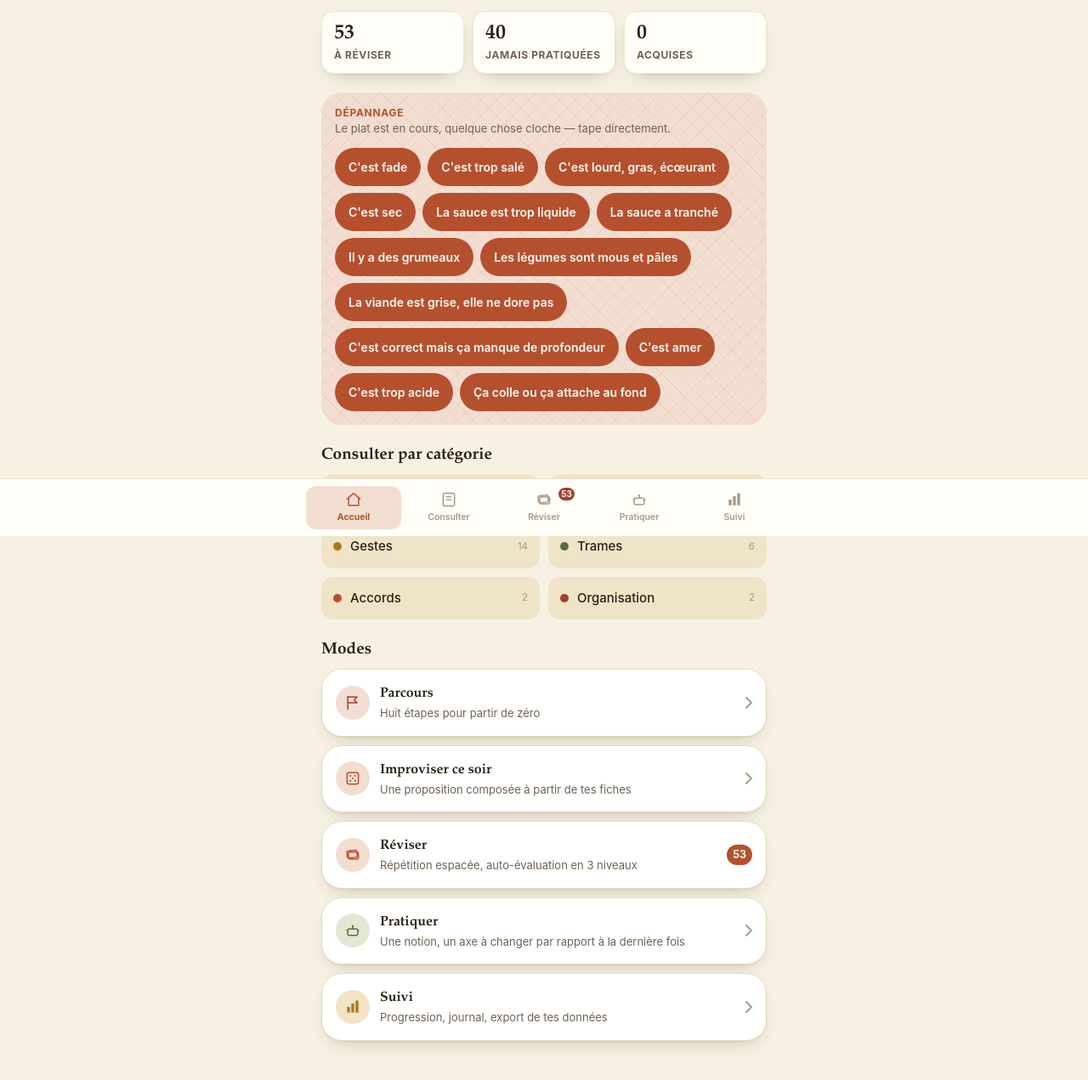
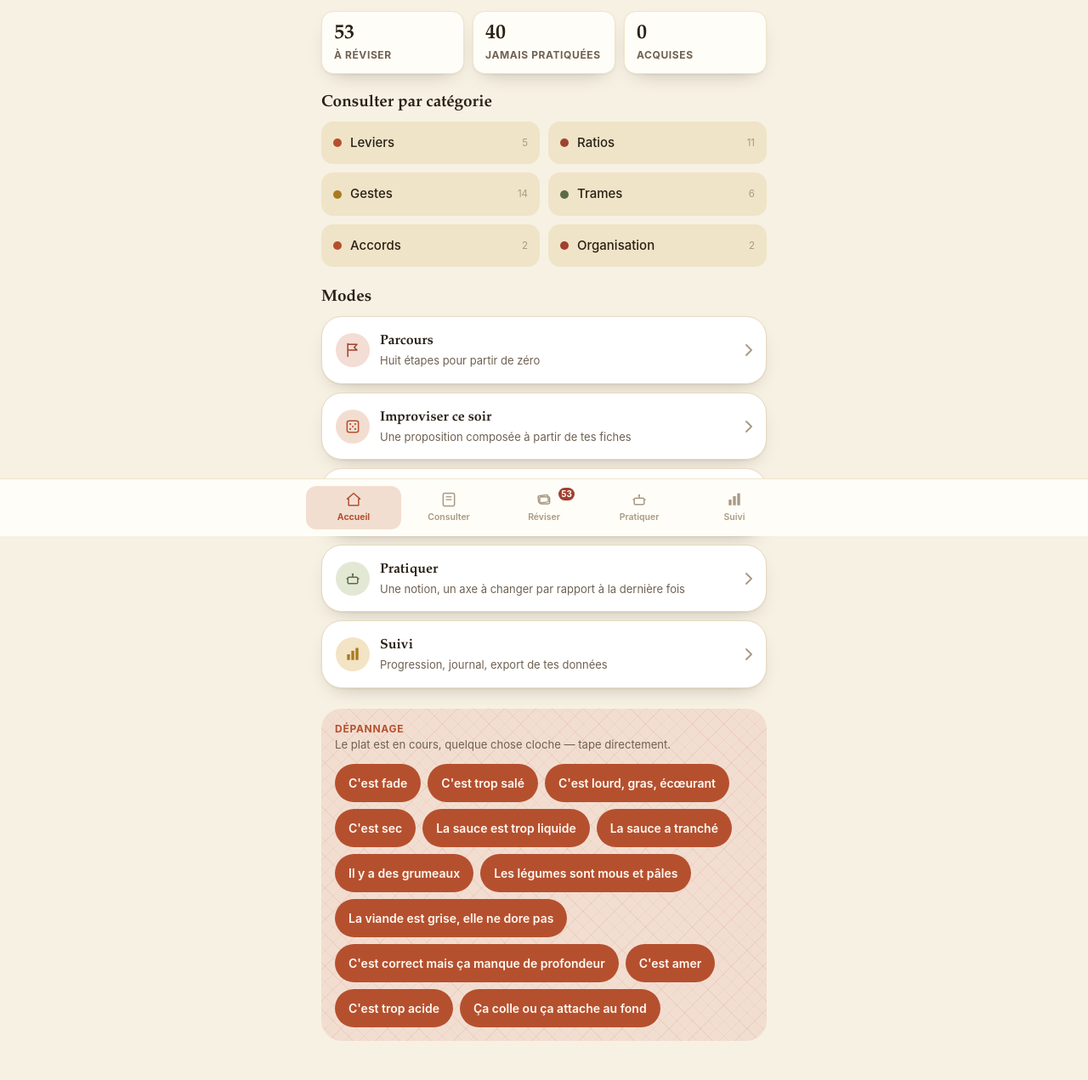
Before and after one commit to MetaR-CL/Trame, a plain HTML site: page index.html in a window 1280 px wide. Shown: the part 169-1440 px from the top of the page at 85% size. Drawn offline with Linux system fonts and the light colour scheme.

Commit message:
Réorganise l'accueil : Dépannage en bas, pas en tête (#8)
Le panneau Dépannage passait juste après les stats, avant même la
grille de catégories et les modes — trop de place pour une section
de secours plutôt que le point d'entrée principal de l'appli.

Nouvel ordre : stats -> Consulter par catégorie -> Modes -> Dépannage.
Toujours atteignable en un tap depuis l'accueil (juste plus bas dans
la page), conformément à la contrainte d'origine.


Claude-Session: https://claude.ai/code/session_01LzZ91GzDxC6U9USVz7ob9J

Co-authored-by: Claude <noreply@anthropic.com>

```diff
--- a/index.html
+++ b/index.html
@@ -151,7 +151,7 @@ main.view-anim{animation:view-in .22s ease;}
 }
 
 .depannage-panel{
-  background:var(--accent-soft);border-radius:var(--radius-l);padding:16px;margin-bottom:6px;
+  background:var(--accent-soft);border-radius:var(--radius-l);padding:16px;margin-top:24px;
   background-image:var(--weave-accent);
 }
 .depannage-panel h2{
@@ -3569,13 +3569,7 @@ function viewHome(){
       <div class="stat"><span class="n">${prog.acquis.length}</span><span class="l">acquises</span></div>
     </div>
 
-    <div class="depannage-panel">
-      <h2>Dépannage</h2>
-      <div class="hint">Le plat est en cours, quelque chose cloche — tape directement.</div>
-      <div class="chip-grid">${depannage.map(n => `<a class="chip chip-depannage" href="#/notion/${n.id}">${escapeHtml(n.titre)}</a>`).join('')}</div>
-    </div>
-
-    <div class="section-title">Consulter par catégorie</div>
+    <div class="section-title" style="margin-top:8px">Consulter par catégorie</div>
     <div class="cat-grid">
       ${cats.map((c, i) => `
         <a class="cat-card" href="#/consulter/${c.id}">
@@ -3617,6 +3611,12 @@ function viewHome(){
         <div class="body"><div class="t">Suivi</div><div class="d">Progression, journal, export de tes données</div></div>
         <span class="arrow">${ICONS.chevron}</span>
       </a>
+    </div>
+
+    <div class="depannage-panel">
+      <h2>Dépannage</h2>
+      <div class="hint">Le plat est en cours, quelque chose cloche — tape directement.</div>
+      <div class="chip-grid">${depannage.map(n => `<a class="chip chip-depannage" href="#/notion/${n.id}">${escapeHtml(n.titre)}</a>`).join('')}</div>
     </div>
   `, { active: 'home' });
 }
```
